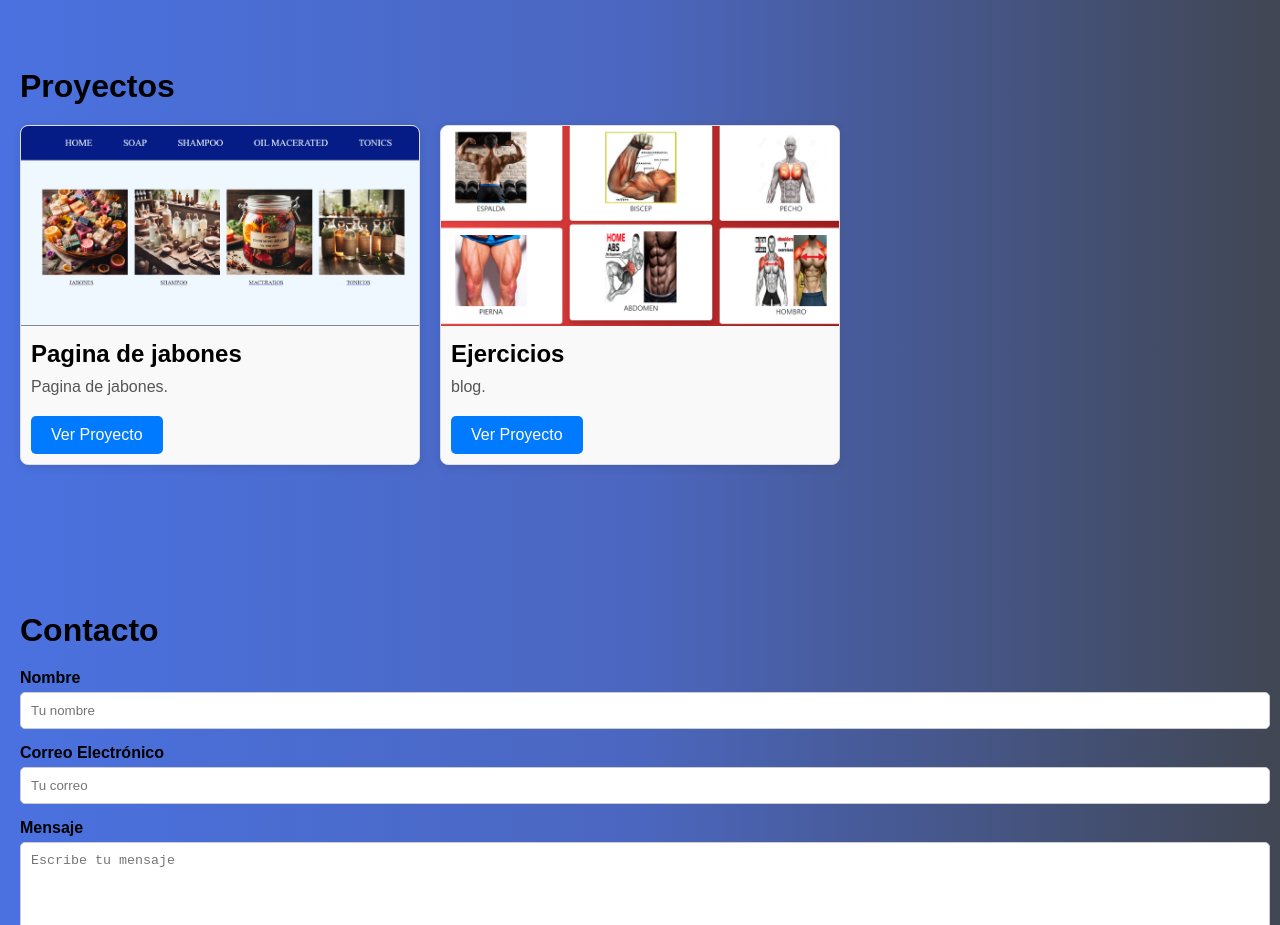
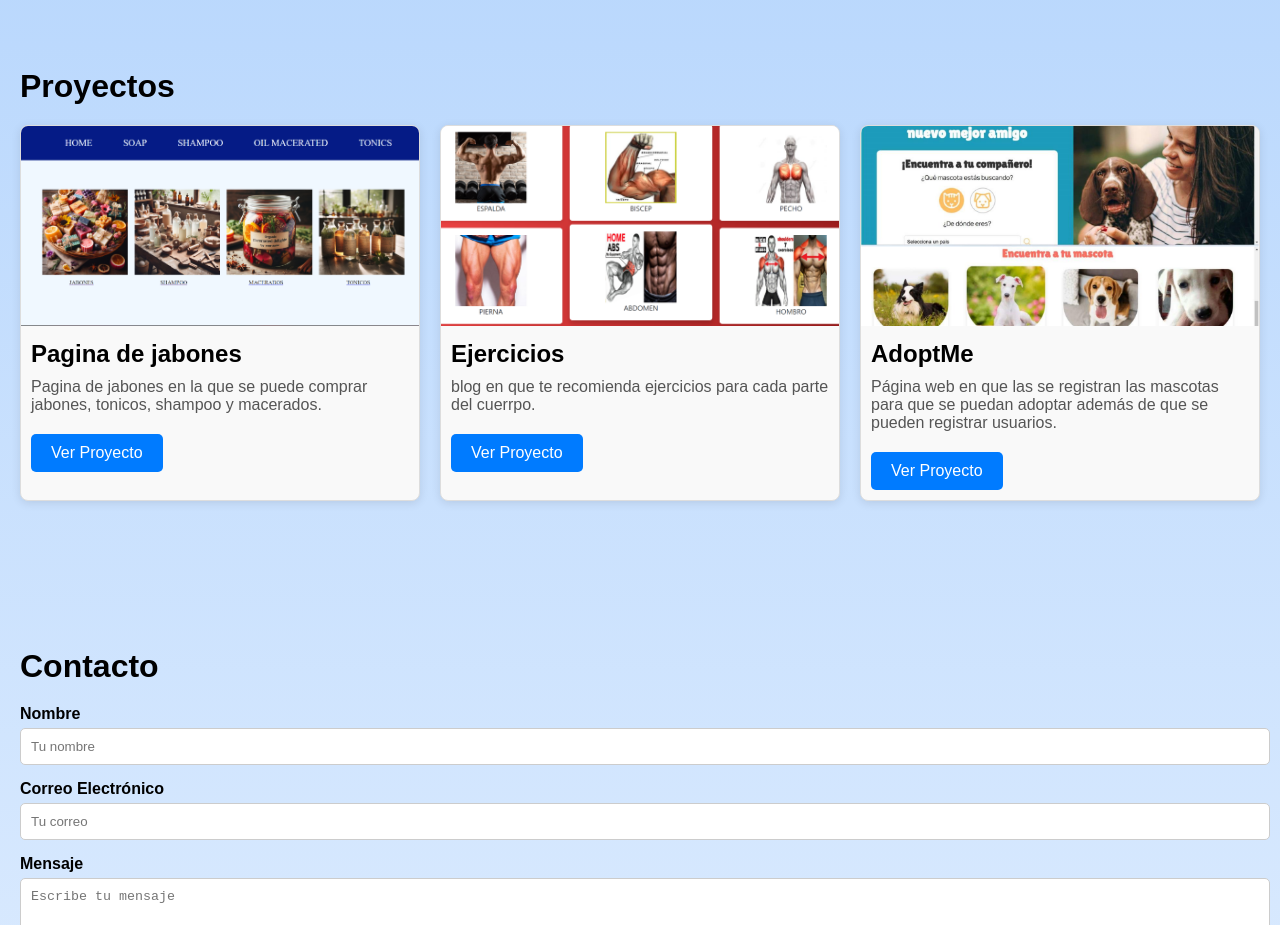
Before and after one commit to DevidAP/Page-personal, a React (Create React App) app: page / in a window 1280 px wide. Shown: the part 1940-2865 px from the top of the page. Built offline with nearby package versions, Linux system fonts and the light colour scheme.

Commit message:
Agragando Proyecto adoptme con cambio de fondo más claro

```diff
--- a/src/App.css
+++ b/src/App.css
@@ -17,11 +17,13 @@ body {
 
 .page-background {
   background: linear-gradient(
-    to right,
-    rgba(29, 78, 216, 0.8),
-    rgba(30, 64, 175, 0.8),
-    rgba(17, 24, 39, 0.8)
+
+    rgba(59, 130, 246, 0.5), /* Azul más claro */
+    rgba(96, 165, 250, 0.5), /* Azul intermedio más claro */
+    rgba(191, 219, 254, 0.5) /* Gris claro */
   );
+
+
   min-height: 100vh;
   transition: background-color 0.7s;
 }
@@ -29,9 +31,11 @@ body {
 .page-background.scrolled {
   background: linear-gradient(
     to right,
-    rgba(18, 46, 205, 0.85),
-    rgba(17, 24, 39, 0.85)
+    rgba(59, 130, 246, 0.5), /* Azul más claro */
+    rgba(96, 165, 250, 0.5), /* Azul intermedio más claro */
+    rgba(191, 219, 254, 0.5) /* Gris claro */
   );
+
 }
 
 .nav {
--- a/src/Controllers/Projects.js
+++ b/src/Controllers/Projects.js
@@ -5,15 +5,21 @@ import './Projects.css'; // Asegúrate de tener este archivo de estilos
 const projects = [
   {
     title: 'Pagina de jabones',
-    description: 'Pagina de jabones.',
+    description: 'Pagina de jabones en la que se puede comprar jabones, tonicos, shampoo y macerados.',
     imageUrl: './jabones.png',
     link: 'https://artesanales.netlify.app/',
   },
   {
     title: 'Ejercicios',
-    description: 'blog.',
+    description: 'blog en que te recomienda ejercicios para cada parte del cuerrpo.',
     imageUrl: '/gym.png',
     link: 'https://ejercicios-blog.netlify.app/',
+  },
+  {
+    title: 'AdoptMe',
+    description: 'Página web en que las se registran las mascotas para que se puedan adoptar además de que se pueden registrar usuarios.',
+    imageUrl: '/AdoptMe.png',
+    link: '/',
   },
   // Agrega más proyectos según sea necesario
 ];
```
Also changed, not shown: public/AdoptMe.png (added).
